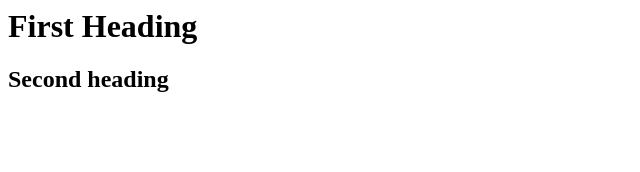
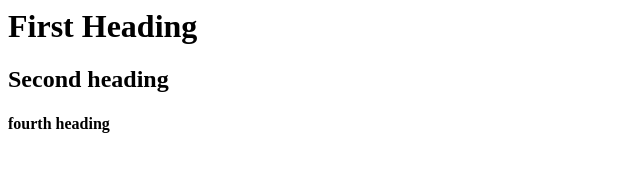
Before and after one commit to ashinjimmy/my_learnings, a website: page index.html in a window 1280 px wide. Shown: the whole page, without its empty margins (0-640 px from the left). Drawn offline with Linux system fonts and the light colour scheme.

Commit message:
Update index.html

```diff
--- a/index.html
+++ b/index.html
@@ -2,5 +2,6 @@
     <head>
         <h1>First Heading</h1>
         <h2>Second heading</h2>
+        <h4>fourth heading</h4>
     </head>
 </html>
```
